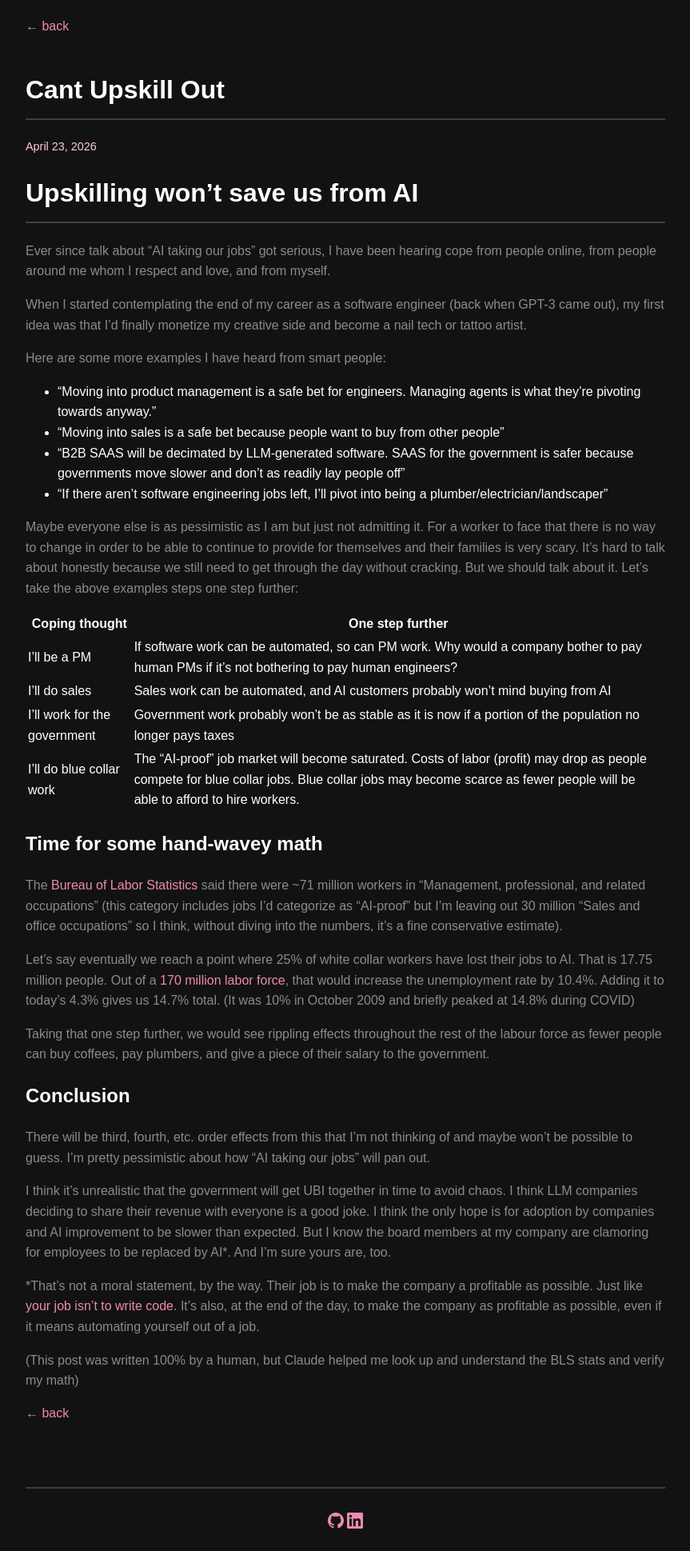
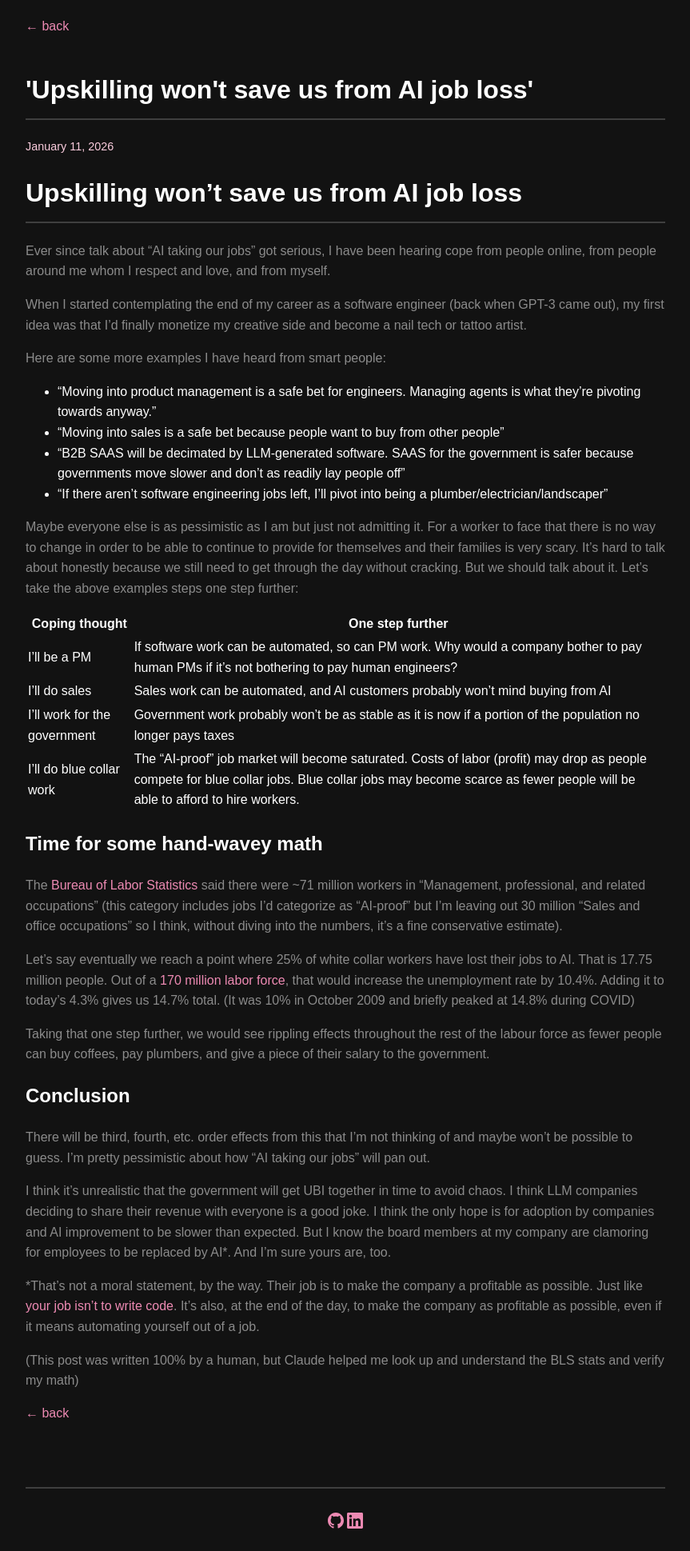
Before and after one commit to superfamousdog/superfamousdog.github.io, a Jekyll site: the page built from _posts/2026-04-23-cant-upskill-out.md, in a window 1280 px wide. Shown: the whole page at 80% size, without its empty margins (208-1071 px from the left). Built offline with Jekyll 4.4.1, drawn with Linux system fonts in a browser that asks for light colours; our own code applies the rules of GitHub Pages for plain Markdown files.

Commit message:
update title

```diff
--- a/_posts/2026-04-23-cant-upskill-out.md
+++ b/_posts/2026-04-23-cant-upskill-out.md
@@ -1,5 +1,10 @@
+---
+layout: post
+title: "'Upskilling won't save us from AI job loss'"
+date: 2026-01-11
+---
 
-# Upskilling won't save us from AI
+# Upskilling won't save us from AI job loss
 
 Ever since talk about "AI taking our jobs" got serious, I have been hearing cope from people online, from people around me whom I respect and love, and from myself.
 
```
